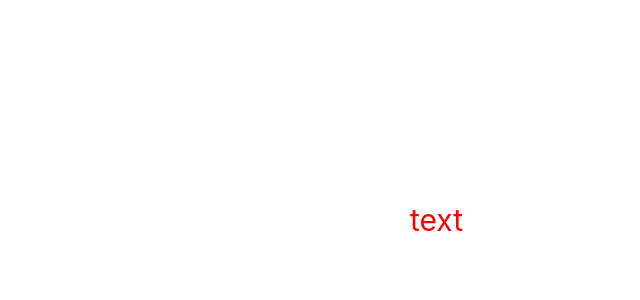
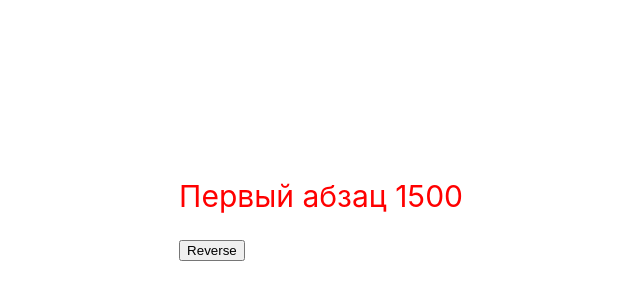
Before and after one commit to SebrianFoxy/ABC_Vue, a Vue app: page / in a window 1280 px wide. Shown: the part 180-480 px from the top of the page, without its empty margins (177-817 px from the left). Built offline with nearby package versions, Linux system fonts and the light colour scheme.

Commit message:
Задание19

```diff
--- a/src/App.vue
+++ b/src/App.vue
@@ -1,7 +1,9 @@
 <template>
 	<div>
     <h1>
-	    <p v-if="!hidden">text</p>
+	    <p v-if="hidden">Первый абзац {{click}}</p>
+      <p v-if="!hidden">Второй абзац</p>
+      <button @click="reversing">Reverse</button>
     </h1>
 	</div>
 </template>
@@ -11,16 +13,16 @@
     data(){
       return{
         click: 1500,
-        hidden: false,
+        hidden: true,
       }
     },
     methods: {
-      clicks: function(){
-        if (this.click == 0){
-          return this.click++;
+      reversing: function(){
+        if (this.hidden == true){
+          this.hidden = false;
         }
-        else{
-          alert('Кликнуть можно только 1 раз')
+        else if (this.hidden == false){
+          this.hidden = true;
         }
       }
     },
```
